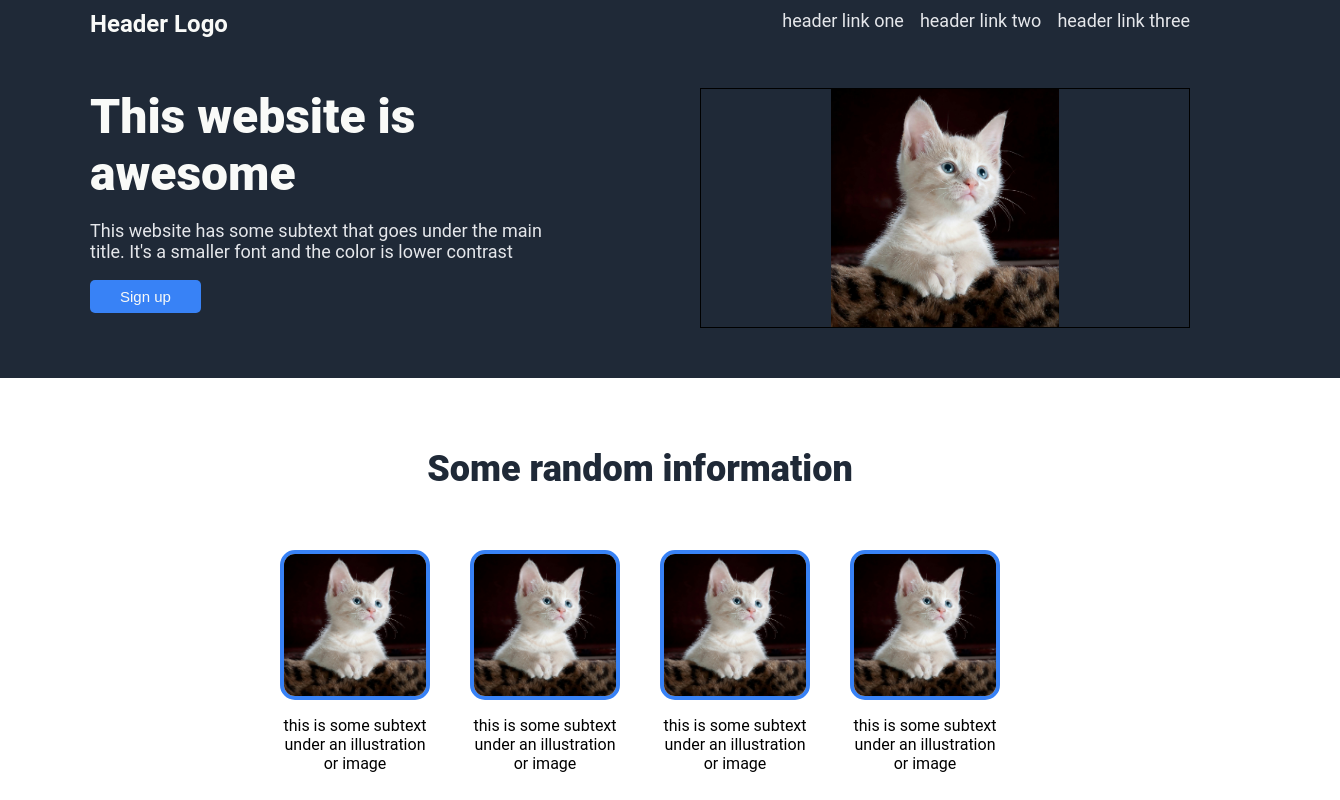
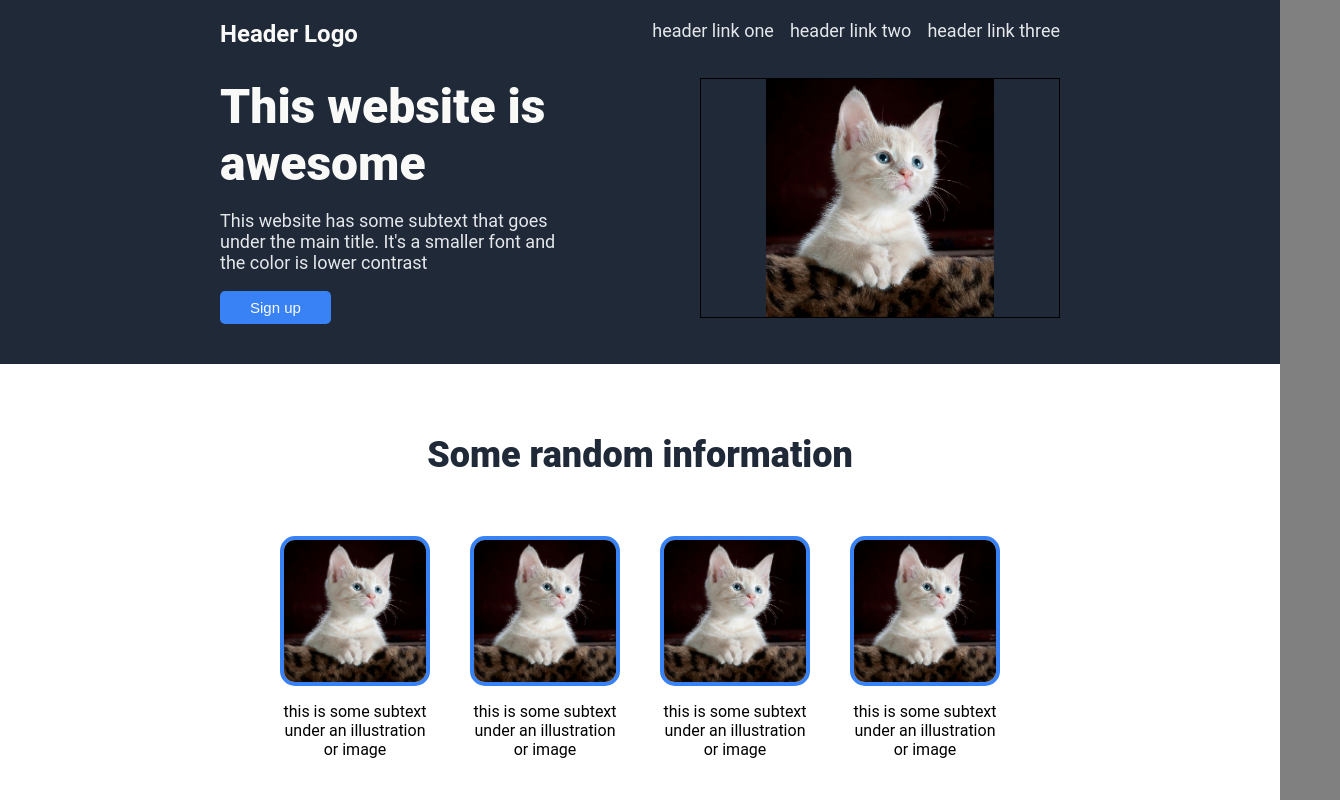
Before and after one commit to tylersemel/odin-landing-page, a plain HTML site: page index.html in a window 1280 px wide. Shown: the top 800 px of the page, 1340 px wide, since content can reach past the window. Drawn offline with Linux system fonts and the light colour scheme.

Commit message:
Made sections fill entire width

```diff
--- a/index.html
+++ b/index.html
@@ -68,7 +68,7 @@
         </div>
     </div>
     <div class="footer size">
-        Footer
+        Copyright © Tyler Semel
     </div>
 </body>
 </html>
--- a/style.css
+++ b/style.css
@@ -32,7 +32,7 @@ a {
     display: flex;
     flex-direction: column;
     background-color: #1F2937;
-    padding: 10px 90px;
+    padding: 20px 220px;
 }
 
 .logo-links {
@@ -45,20 +45,17 @@ a {
     font-weight: bold;
     font-size: 24px;
     color:#F9FAF8;
-    padding-left: 60px;
 }
 
 .links ul {
     display: flex;
     justify-content: center;
     gap: 16px;
-    padding-right: 60px;
 }
 
 .description {
     display: flex;
     gap: 120px;
-    padding: 20px 60px;
     margin-bottom: 20px;
 }
 
@@ -104,8 +101,7 @@ button {
 }
 
 .size {
-    width: 1400px;
-    /* width: 100vw; */
+    width: 100%;
 }
 
 .rando-title {
```
